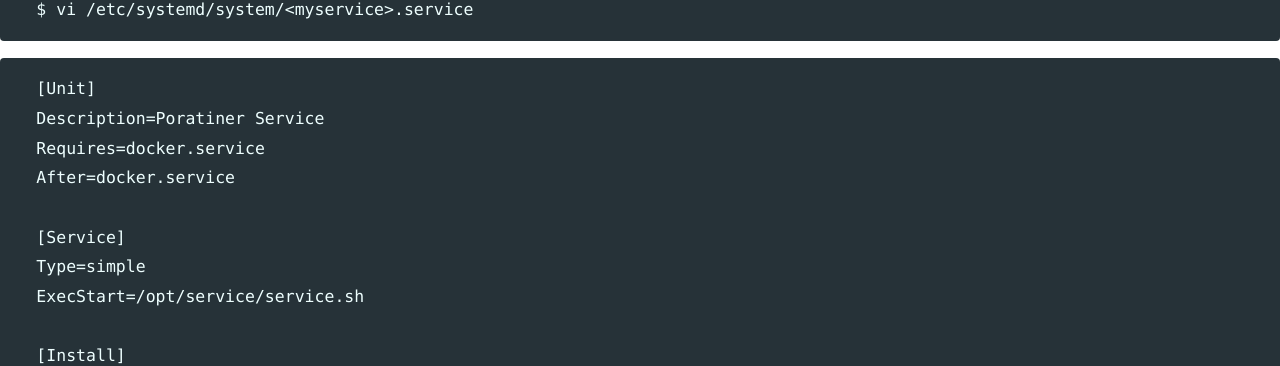
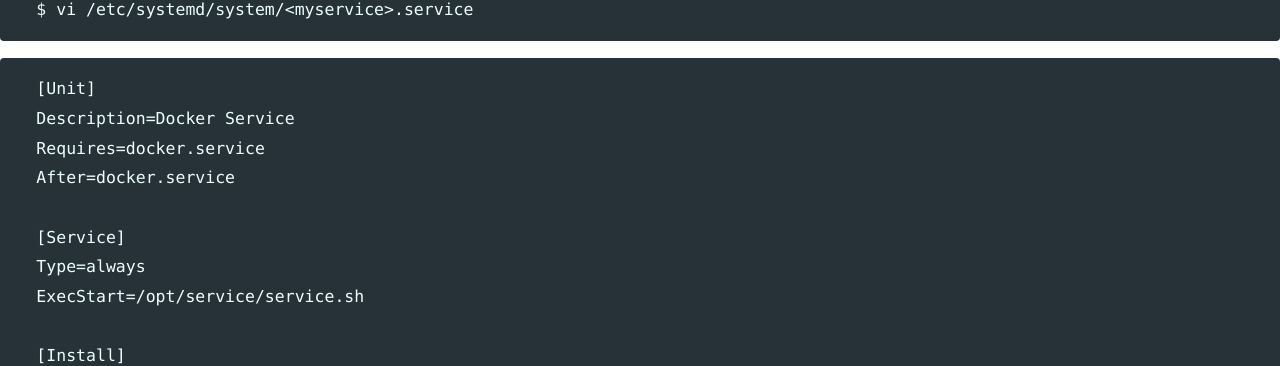
Before and after one commit to sglee-net/sglee-net.github.io, a Jekyll site: the page built from development_environment/ConfigureDockerToStartOnBoot.md, in a window 1280 px wide. Shown: the part 407-773 px from the top of the page. Built offline with Jekyll 4.4.1, drawn with Linux system fonts in a browser that asks for light colours; cached includes are drawn as plain includes; nearby versions of some CDN libraries; our own code applies the rules of GitHub Pages for plain Markdown files; some of the changed text lies outside the part shown.

Commit message:
Update ConfigureDockerToStartOnBoot.md

````diff
--- a/development_environment/ConfigureDockerToStartOnBoot.md
+++ b/development_environment/ConfigureDockerToStartOnBoot.md
@@ -9,12 +9,12 @@ Docker service is already made.
 ```
 ```
   [Unit]
-  Description=Poratiner Service
+  Description=Docker Service
   Requires=docker.service
   After=docker.service
 
   [Service]
-  Type=simple
+  Type=always
   ExecStart=/opt/service/service.sh
 
   [Install]
````
